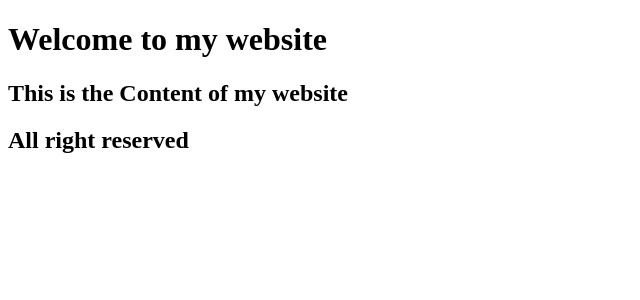
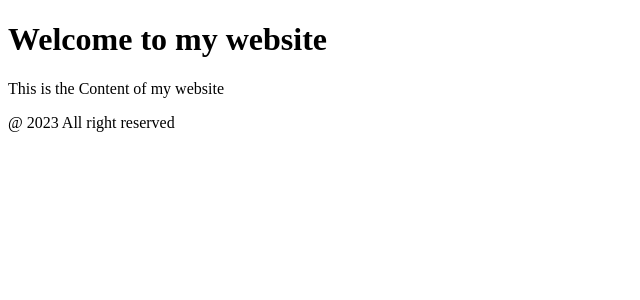
Before and after one commit to acciojob/page-layout-arjunsinghbazal, a React app: page / in a window 1280 px wide. Shown: the top 300 px of the page, without its empty margins (0-640 px from the left). Built offline with nearby package versions, Linux system fonts and the light colour scheme.

Commit message:
submitting code-Wed Jun 14 2023 14:43:47 GMT+0530 (India Standard Time)

```diff
--- a/src/components/Children.js
+++ b/src/components/Children.js
@@ -1,6 +1,6 @@
 import React from "react";
 const Children=()=>{
-   return(<h2>This is the Content of my website</h2>)
+   return(<p>This is the Content of my website</p>)
   };
 
 export default Children;
--- a/src/components/Footer.js
+++ b/src/components/Footer.js
@@ -1,6 +1,6 @@
 import React from "react";
 const Footer=()=>{
-   return(<h2>All right reserved</h2>)
+   return(<p>@ 2023 All right reserved</p>)
   };
 
 export default Footer;
```
